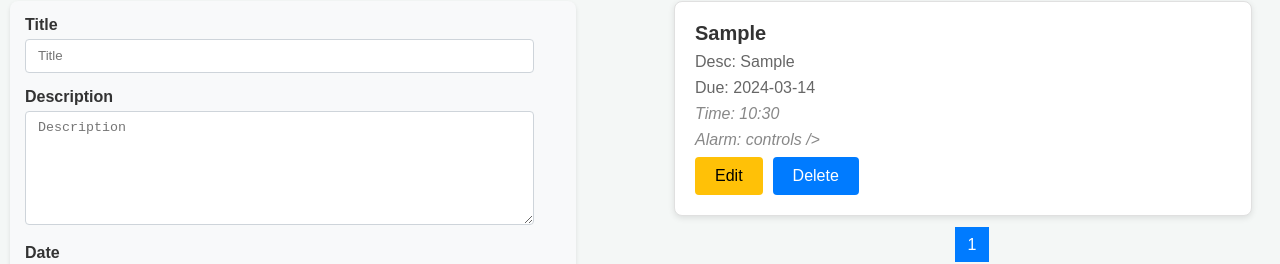
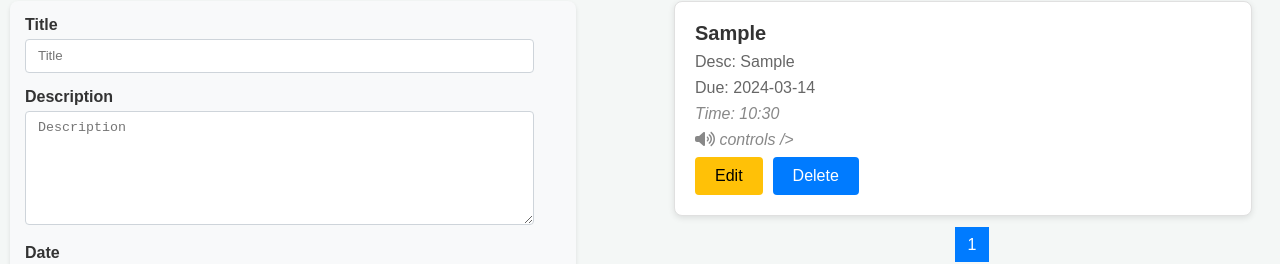
Before and after one commit to Seunfola/task-dashboard, a Next.js app: page /Home in a window 1280 px wide. Both pictures are taken after typing "Sample", "Sample", "2020-01-15", "10:30" into the empty fields and a click on the button "Preview Sound". Shown: the part 93-357 px from the top of the page. Built offline with nearby package versions, Linux system fonts and the light colour scheme.

Commit message:
Update TaskItem.js

```diff
--- a/components/TaskList/TaskItem.js
+++ b/components/TaskList/TaskItem.js
@@ -1,4 +1,6 @@
 import React, { useState, useEffect } from 'react';
+import { FontAwesomeIcon } from '@fortawesome/react-fontawesome';
+import { faVolumeUp } from '@fortawesome/free-solid-svg-icons';
 
 const TaskItem = ({ task, onDelete,sound, onSave }) => {
     const [isEditing, setIsEditing] = useState(false);
@@ -82,7 +84,7 @@ const TaskItem = ({ task, onDelete,sound, onSave }) => {
                     <p className="task-description">Desc: {task.description}</p>
                     <p className="task-date">Due: {task.dueDate}</p>
                     <p className="task-time">Time: {task.dueTime}</p>
-                     <p className="task-time">Alarm: {sound && <audio src={sound} controls />} controls />
+                     <p className="task-time"><FontAwesomeIcon icon={faVolumeUp} /> {sound && <audio src={sound} controls />} controls />
                 </p>
                     {countdown && <p className="task-countdown">Countdown: {countdown}</p>}
                     {sound && <audio src={sound} controls />}
```
